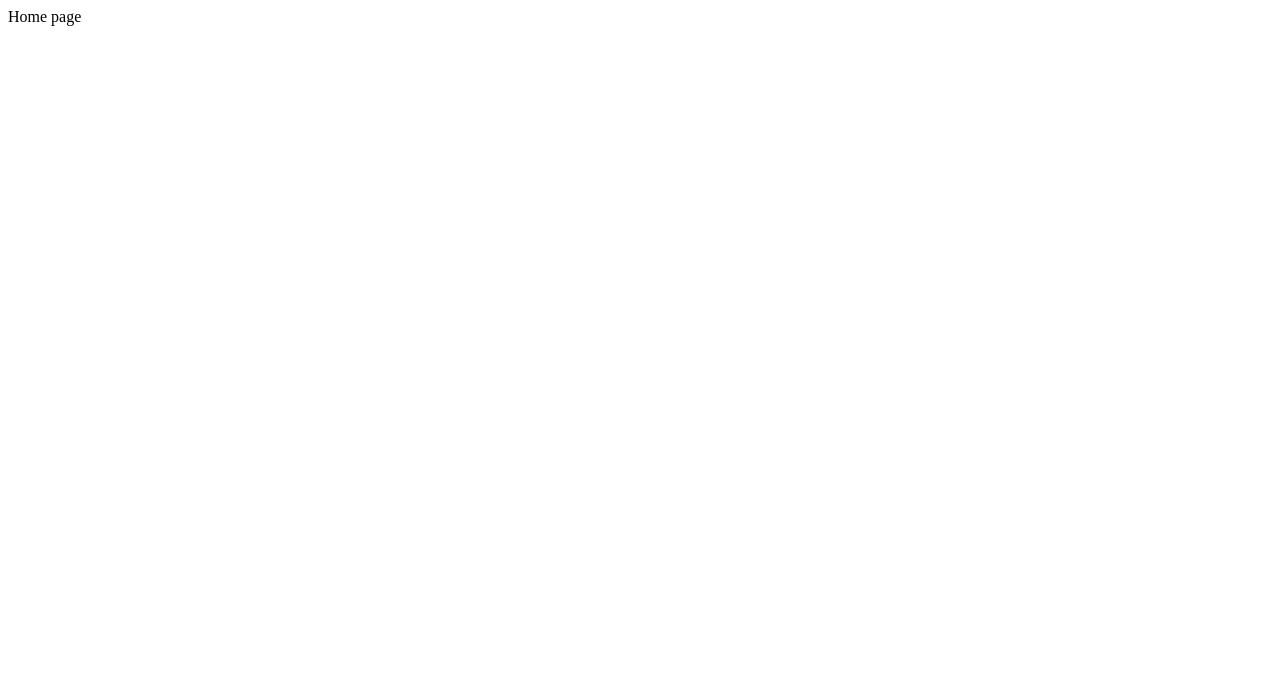
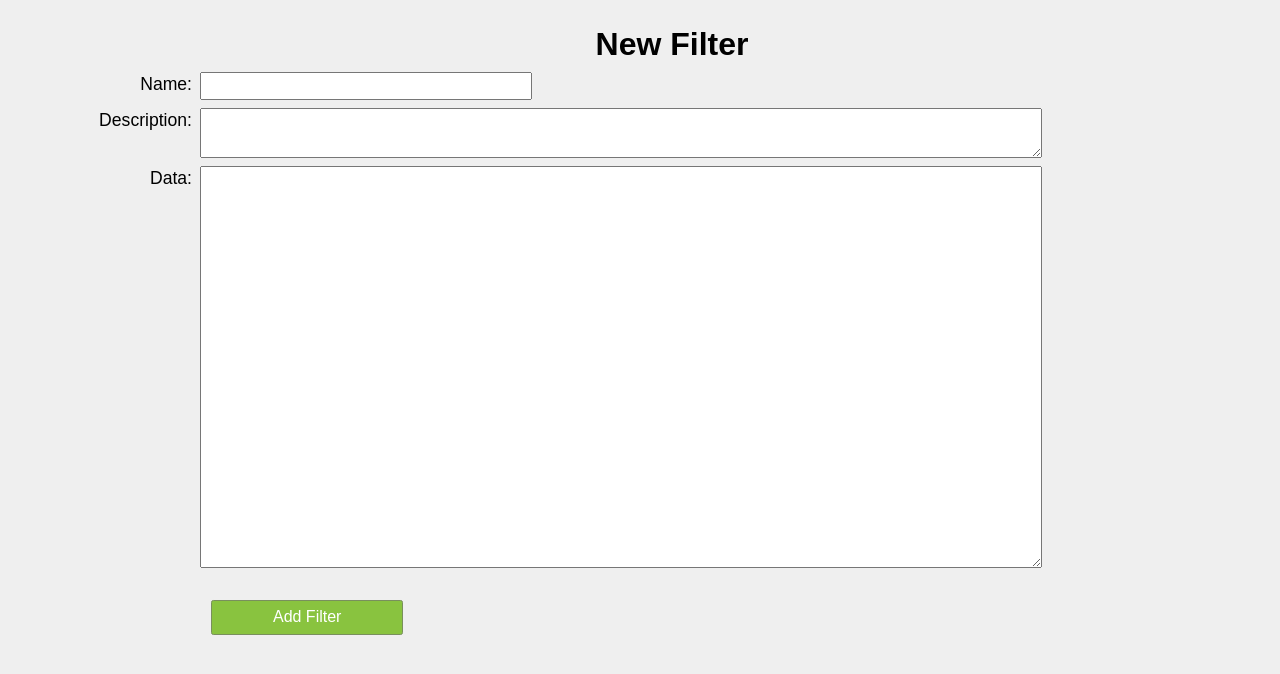
Before and after one commit to arnab123/fail2ban-manager, a Django app: page /addfilter/ in a window 1280 px wide. Before the commit the part shown is almost empty. Shown: the top 674 px of the page. Run offline with Django 3.2, Linux system fonts and the light colour scheme.

Commit message:
Add files via upload

```diff
--- a/src/f2bmanager/forms.py
+++ b/src/f2bmanager/forms.py
@@ -15,3 +15,7 @@ class ActionForm(forms.ModelForm):
 
 class FilterDataForm(forms.Form):
 	filter_data = forms.CharField(label='', max_length=100, widget=forms.TextInput(attrs={'size': '40'}))
+
+	def clean_filter_data(self):
+		print self.cleaned_data.get('filter_data')
+		return self.cleaned_data.get('filter_data')
--- a/src/f2bmanager/views.py
+++ b/src/f2bmanager/views.py
@@ -13,22 +13,24 @@ from .forms import FilterDataForm
 
 
 def get_manager(request):
-    if request.method == 'POST':
-        form = FilterDataForm(request.POST)
-        if form.is_valid():
-            # process the data in form.cleaned_data as required
-            # ...
-            # redirect to a new URL:
-            return HttpResponseRedirect('/thanks/')
 
-    else:
-        form = FilterDataForm()
+    form = FilterDataForm(request.POST or None)
+    context =  {
+    	'form': form
+    }
+    if form.is_valid():
+        filter_data = form.cleaned_data.get("filter_data")
 
-    return render(request, 'manager.html', {'form': form})
+        return HttpResponseRedirect('/thanks/')
+
+    return render(request, 'manager.html', context)
 
 
 def home(request):
 	return render(request,"home.html", {})
 
+def add_filter(request):
+	return render(request,"add_filter.html", {})
+
 def manager(request):
 	return render(request,"manager.html", {})
--- a/src/proj/urls.py
+++ b/src/proj/urls.py
@@ -20,5 +20,6 @@ from f2bmanager import views
 urlpatterns = [
     url(r'^admin/', admin.site.urls),
     url(r'^manager/', views.get_manager, name='manager'),
+    url(r'^addfilter/', views.add_filter, name='addfilter'),
     url(r'^', views.home, name='home'),
 ]
--- /dev/null
+++ b/src/templates/add_filter.html
@@ -0,0 +1,149 @@
+
+<!DOCTYPE html>
+<html>
+	<head>
+		<title>Add new filter</title>
+		<style type="text/css">
+
+
+* {
+	margin:0;
+	padding:0;
+}
+
+body {
+	font-size:1rem;
+	line-height:1.5rem;
+	font-family:sans-serif;
+	background:#efefef;
+}
+
+p {
+	text-align:center;
+	margin-bottom:1rem;
+	font-size: 2rem;
+	font-weight:bold;
+}
+
+#wrapper {
+	width:100%;
+	margin:2rem;
+	max-width:80rem;
+}
+
+label,
+input,
+textarea {
+	display:block;
+	height:1.5rem;
+	line-height:1.5rem;
+	font-family:sans-serif;
+	font-size:1.1rem;
+	width: 25%;
+	float:left;
+}
+
+#dataarea {
+	width: 65%;
+	height: 25rem;
+	float:none;
+	font-size: 0.9rem;
+	line-height:1rem;
+}
+
+#descarea {
+	width: 65%;
+	height: 3rem;
+	line-height:1.5rem;
+	float:none;
+}
+
+label {
+	width:10rem;
+	text-align:right;
+	padding-right:.5rem;
+}
+
+input,
+textarea {
+	padding:0 .25rem;
+}
+
+label::after {
+	content:": ";
+}
+
+.formElement {
+	margin-bottom:.5rem;
+	text-align:left;
+}
+
+
+textarea {
+	height:3rem;
+}
+
+.submit {
+	height:2.2rem;
+	line-height:1.8rem;
+	font-size:1rem;
+	color:#fff;
+	background:#89C33F;
+	margin:2rem 0 2rem 14%;
+	width:15%;
+	float:none;
+	border:1px solid #798f5d;
+	border-radius:.15rem;
+	cursor: pointer;
+	transition: background .5s ease-out;
+}
+
+.submit:hover {
+	background: #96d644;
+}
+
+.fix {
+	clear:both
+}
+
+
+		</style>
+	</head>
+	<body>
+		<div id="wrapper">
+			<script type="text/javascript">
+			</script>
+			<p> New Filter
+			</p>
+			<form method="post" action="" id="filterform" name="filterform" onSubmit="">
+
+				<div class="formElement">
+					<label for="name">Name</label>
+					<input name="name" class="inputtext" maxlength="50" value="" type="text"/>
+					<div class="fix"></div>
+				</div>
+
+				<div class="formElement">
+					<label for="description">Description</label>
+					<textarea id="descarea" name="description"></textarea>
+					<div class="fix"></div>
+				</div>
+
+				<div class="formElement">
+					<label for="comment">Data</label>
+					<textarea id="dataarea" name="filterdata"></textarea>
+					<div class="fix"></div>
+				</div>
+
+				<div class="formElement">
+					<input type="submit" class="submit" value="Add Filter"/>
+					<div class="fix"></div>
+				</div>
+			</form>
+		</div>
+
+	<script type="text/javascript">
+	</script>
+
+	</body>
+</html>
--- a/src/templates/manager.html
+++ b/src/templates/manager.html
@@ -4,7 +4,7 @@
 	<title>Fail2Ban Manager</title>
 </head>
 <body>
-<form action="/admin/" method="post">
+<form action="" method="post">
     {% csrf_token %}
     {{ form }}
     <br>
```
Also changed, not shown: 3 other files.
